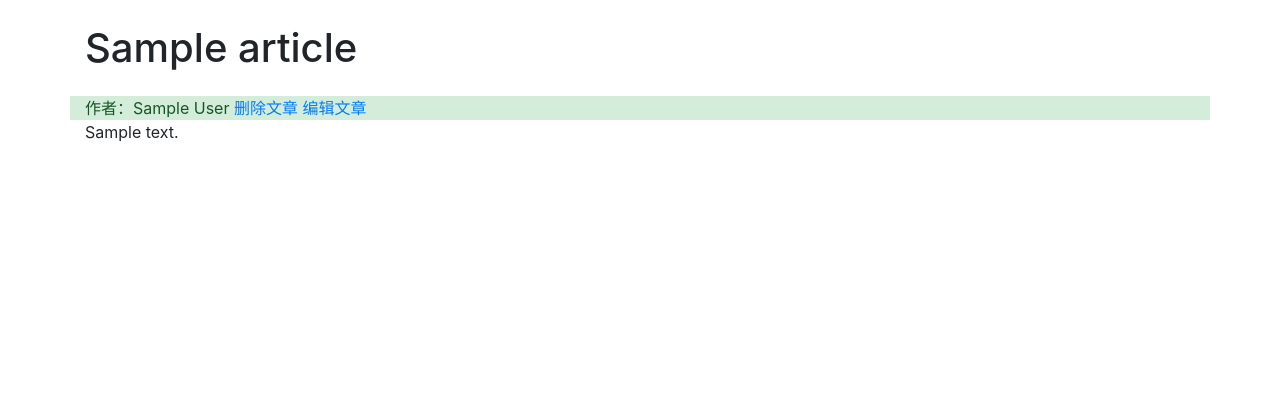
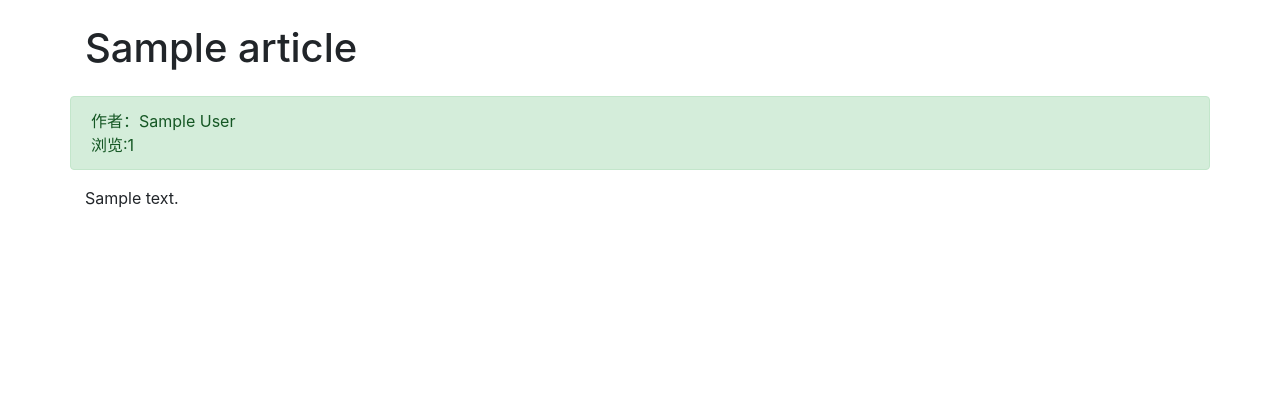
Before and after one commit to daiyuzz/my_blog, a Django app: template templates/article/detail.html in a window 1280 px wide. Shown: the part 56-463 px from the top of the page. Run offline with Django 3.2, Linux system fonts and the light colour scheme; the template is opened without the code that fills it: most values are stand-ins (such as "Sample title", 1, 10 or a date in 2020); some libraries are stand-ins or nearby versions.

Commit message:
文章浏览量

```diff
--- a/article/models.py
+++ b/article/models.py
@@ -25,6 +25,9 @@ class ArticlePost(models.Model):
     # 文章更新，参数 auto_now = true 指定每次数据更新时自动写入当前时间
     updated = models.DateTimeField(auto_now=True)
 
+    # 统计浏览量
+    total_views = models.PositiveIntegerField(default=0)
+
     # 内部类 class Meta用于给 model定义元数据
     class Meta:
         # 指定模型返回的数据的排列顺序
--- a/article/views.py
+++ b/article/views.py
@@ -29,6 +29,9 @@ def article_list(request):
 def article_detail(request, id):
     # 取出响应文章
     article = ArticlePost.objects.get(id=id)
+    # 浏览量+1
+    article.total_views += 1
+    article.save(update_fields=['total_views'])
     # 将markdown语法渲染成html样式
     article.body = markdown.markdown(article.body,
                                      extensions=[
@@ -88,6 +91,7 @@ def article_delete(request, id):
 
 
 # 更新文章
+@login_required(login_url='/userprofile/login/')
 def article_update(request, id):
     """
     更新文章的视图函数
--- a/templates/article/detail.html
+++ b/templates/article/detail.html
@@ -9,10 +9,16 @@
     <div class="container">
         <div class="row">
             <h1 class="col-12 mt-4 mb-4">{{ article.title }}</h1>
-            <div class="col-12 alert-success">作者：{{ article.author }}
-                <a href="#" onclick="confirm_delete()">删除文章</a>
-                <a href="{% url 'article:article_update' article.id %}">编辑文章</a>
+            <div class="col-12 alert alert-success">作者：{{ article.author }}
+                {% if user == article.author %}
+                    <a href="#" onclick="confirm_delete()">删除文章</a>
+                    <a href="{% url 'article:article_update' article.id %}">编辑文章</a>
+                {% endif %}
+            <div>
+                浏览:{{ article.total_views }}
             </div>
+            </div>
+
             <div class="col-12">
                 <p>{{ article.body | safe}}</p>
             </div>
--- a/templates/article/list.html
+++ b/templates/article/list.html
@@ -21,6 +21,12 @@
                 </div>
                 <div class="card-footer">
                     <a href="{% url 'article:article_detail' article.id %}" class="btn btn-primary">阅读本文</a>
+                    <!-- 显示浏览量-->
+                    <span>
+                        <small class="col align-self-end" style="color:gray">
+                            浏览:{{ article.total_views }}
+                        </small>
+                    </span>
                 </div>
 
             </div>
```
Also changed, not shown: db.sqlite3.
